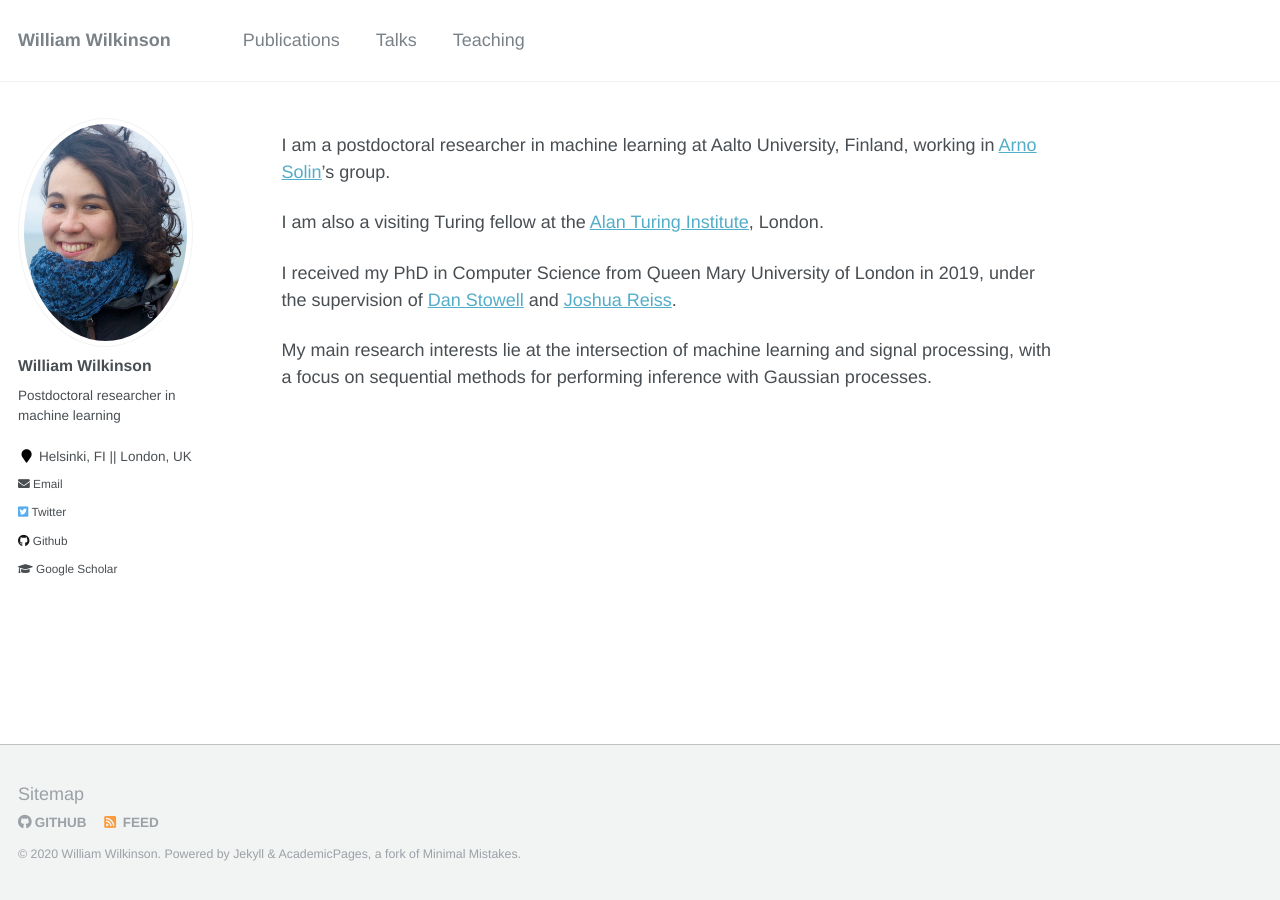
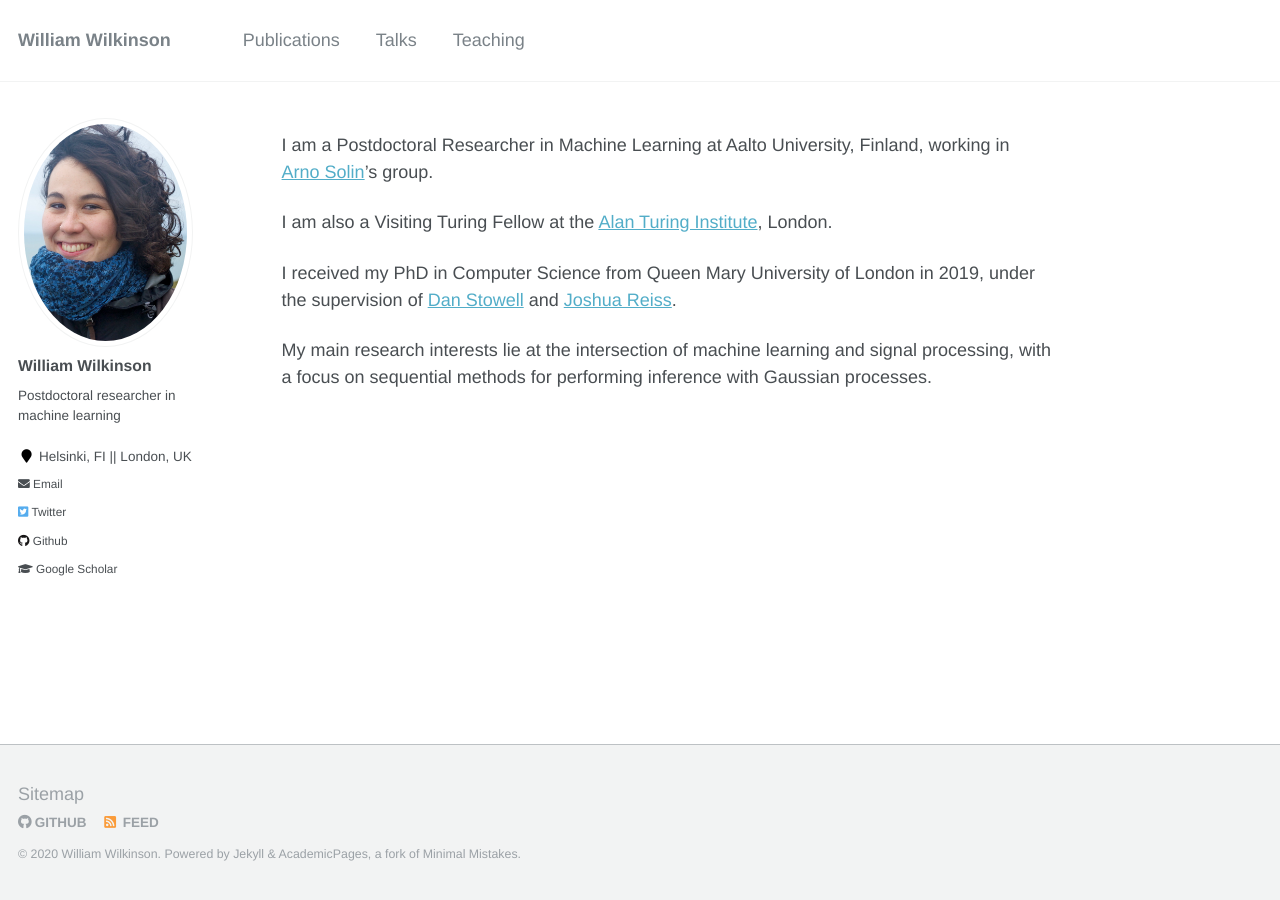
Before and after one commit to wil-j-wil/wil-j-wil2.github.io, a Jekyll site: the page built from _pages/about.md, in a window 1280 px wide. Built offline with Jekyll 4.4.1, drawn with Linux system fonts in a browser that asks for light colours.

```diff
--- a/_pages/about.md
+++ b/_pages/about.md
@@ -8,9 +8,9 @@ redirect_from:
   - /about.html
 ---
 
-I am a postdoctoral researcher in machine learning at Aalto University, Finland, working in [Arno Solin](https://users.aalto.fi/~asolin/)'s group.
+I am a Postdoctoral Researcher in Machine Learning at Aalto University, Finland, working in [Arno Solin](https://users.aalto.fi/~asolin/)'s group.
 
-I am also a visiting Turing fellow at the [Alan Turing Institute](https://www.turing.ac.uk/), London.
+I am also a Visiting Turing Fellow at the [Alan Turing Institute](https://www.turing.ac.uk/), London.
 
 I received my PhD in Computer Science from Queen Mary University of London in 2019, under the supervision of [Dan Stowell](http://www.mcld.co.uk/) and [Joshua Reiss](http://www.eecs.qmul.ac.uk/~josh/).
 
```
